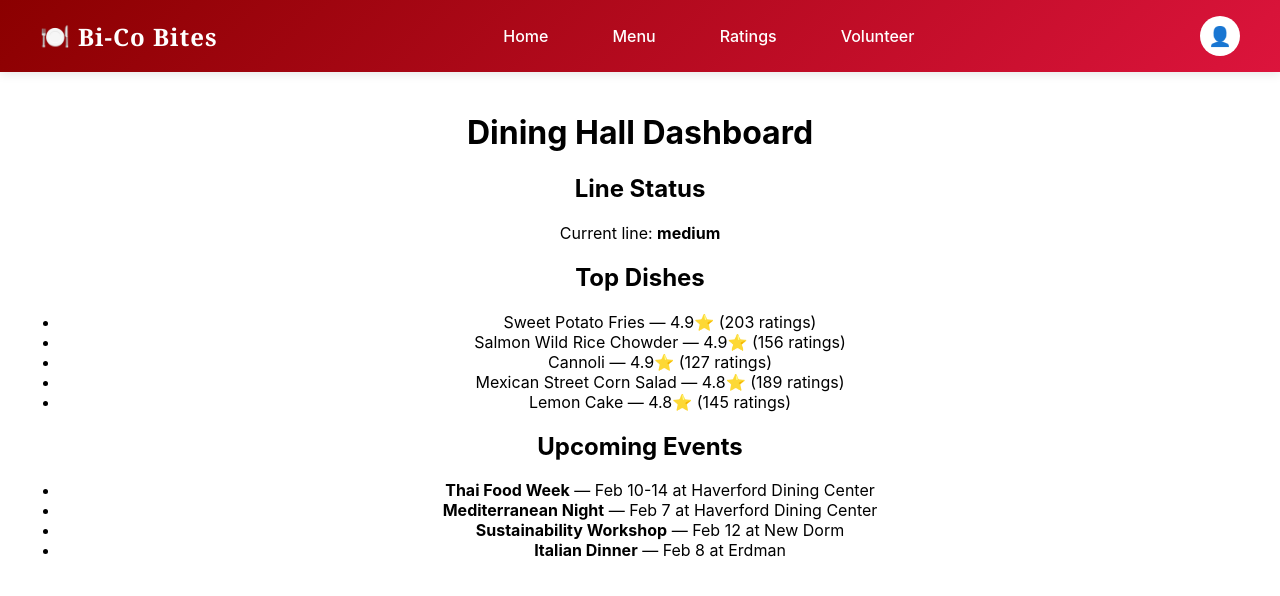
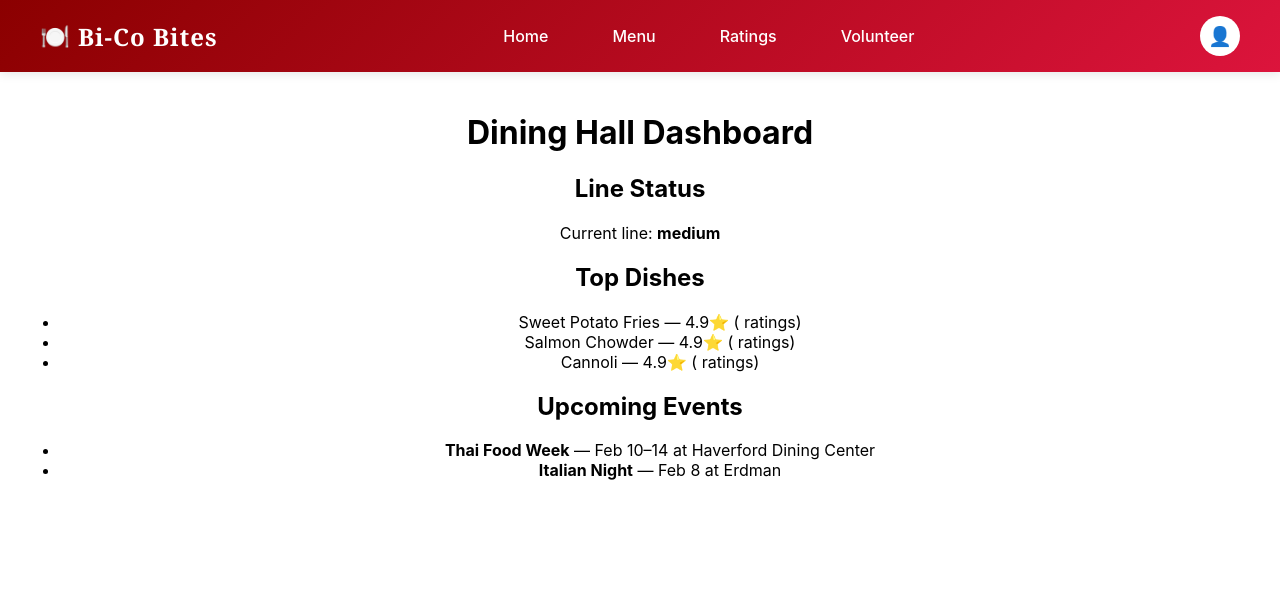
Before and after one commit to hudaimran-01/dining-hall-app, a React (Create React App) app: page / in a window 1280 px wide. Shown: the top 596 px of the page. Built offline with nearby package versions, Linux system fonts and the light colour scheme.

Commit message:
added images

```diff
--- a/src/mockData.js
+++ b/src/mockData.js
@@ -1,7 +1,7 @@
-// Mock data for demo - real menus from dining halls
+// Mock data for demo – UI-focused, no backend required
 
 export const mockMenuItems = [
-  // NEW DORM - LUNCH
+  // NEW DORM
   {
     id: 1,
     dishName: "Baked Meatballs",
@@ -9,21 +9,21 @@ export const mockMenuItems = [
     allergens: ["gluten"],
     mealType: "lunch",
     location: "New Dorm",
-    photo: "https://via.placeholder.com/300x200?text=Baked+Meatballs",
+    photo: "https://source.unsplash.com/400x300/?meatballs",
     isLocal: true,
     description: "Homemade meatballs baked to perfection"
   },
   {
     id: 2,
-    dishName: "Baked Vegan Meatballs",
+    dishName: "Vegan Meatballs",
     rating: 4.5,
-    allergens: ["gluten", "soy"],
+    allergens: ["soy"],
     mealType: "lunch",
     location: "New Dorm",
-    photo: "https://via.placeholder.com/300x200?text=Vegan+Meatballs",
+    photo: "https://source.unsplash.com/400x300/?vegan,meatballs",
     isLocal: true,
     isVegan: true,
-    description: "Plant-based meatballs"
+    description: "Plant-based meatballs in rich sauce"
   },
   {
     id: 3,
@@ -32,256 +32,126 @@ export const mockMenuItems = [
     allergens: ["gluten", "dairy"],
     mealType: "lunch",
     location: "New Dorm",
-    photo: "https://via.placeholder.com/300x200?text=Pierogi",
+    photo: "https://source.unsplash.com/400x300/?pierogi",
     isLocal: false,
-    description: "Traditional pierogi with sweet caramelized onions"
+    description: "Classic pierogi topped with sweet onions"
   },
   {
     id: 4,
-    dishName: "Tofu Teriyaki",
-    rating: 4.3,
-    allergens: ["soy"],
-    mealType: "lunch",
+    dishName: "Salmon Wild Rice Chowder",
+    rating: 4.9,
+    allergens: ["fish", "dairy"],
+    mealType: "dinner",
     location: "New Dorm",
-    photo: "https://via.placeholder.com/300x200?text=Tofu+Teriyaki",
-    isLocal: false,
-    isVegan: true,
-    description: "Marinated tofu in teriyaki sauce"
+    photo: "https://source.unsplash.com/400x300/?salmon,soup",
+    isLocal: true,
+    description: "Creamy chowder with wild rice and salmon"
   },
   {
     id: 5,
-    dishName: "Greek Pizza",
-    rating: 4.6,
-    allergens: ["gluten", "dairy"],
-    mealType: "lunch",
-    location: "New Dorm",
-    photo: "https://via.placeholder.com/300x200?text=Greek+Pizza",
-    isLocal: false,
-    description: "Mediterranean-style pizza"
-  },
-  {
-    id: 6,
-    dishName: "Salmon Wild Rice Chowder",
-    rating: 4.9,
-    allergens: ["fish", "dairy"],
-    mealType: "lunch",
-    location: "New Dorm",
-    photo: "https://via.placeholder.com/300x200?text=Salmon+Chowder",
-    isLocal: true,
-    description: "Creamy chowder with wild rice and fresh salmon"
-  },
-
-  // NEW DORM - DINNER
-  {
-    id: 7,
-    dishName: "Cottage Pie",
-    rating: 4.7,
-    allergens: ["dairy"],
-    mealType: "dinner",
-    location: "New Dorm",
-    photo: "https://via.placeholder.com/300x200?text=Cottage+Pie",
-    isLocal: true,
-    description: "Classic British comfort food"
-  },
-  {
-    id: 8,
-    dishName: "Nepal Tofu with Tomato",
-    rating: 4.4,
-    allergens: ["soy"],
-    mealType: "dinner",
-    location: "New Dorm",
-    photo: "https://via.placeholder.com/300x200?text=Nepal+Tofu",
-    isLocal: false,
-    isVegan: true,
-    description: "Nepalese-style tofu in tomato sauce"
-  },
-  {
-    id: 9,
-    dishName: "Grilled Chicken Breast",
-    rating: 4.5,
-    allergens: [],
-    mealType: "dinner",
-    location: "New Dorm",
-    photo: "https://via.placeholder.com/300x200?text=Grilled+Chicken",
-    isLocal: true,
-    description: "Perfectly grilled chicken breast"
-  },
-  {
-    id: 10,
     dishName: "Lemon Cake",
     rating: 4.8,
     allergens: ["gluten", "dairy", "eggs"],
     mealType: "dinner",
     location: "New Dorm",
-    photo: "https://via.placeholder.com/300x200?text=Lemon+Cake",
+    photo: "https://source.unsplash.com/400x300/?lemon,cake",
     isLocal: false,
-    isVegan: true,
-    description: "Light and refreshing lemon cake"
+    description: "Light and refreshing lemon dessert"
   },
 
-  // ERDMAN - LUNCH
+  // ERDMAN
   {
-    id: 11,
+    id: 6,
     dishName: "Chicken Noodle Soup",
     rating: 4.6,
     allergens: ["gluten"],
     mealType: "lunch",
     location: "Erdman",
-    photo: "https://via.placeholder.com/300x200?text=Chicken+Soup",
+    photo: "https://source.unsplash.com/400x300/?chicken,noodle,soup",
     isLocal: true,
-    description: "Classic homemade chicken noodle soup"
+    description: "Classic comfort soup"
   },
   {
-    id: 12,
-    dishName: "Gemelli with Pesto & Flame-Roasted Veggies",
+    id: 7,
+    dishName: "Gemelli with Pesto & Roasted Veggies",
     rating: 4.7,
     allergens: ["gluten", "dairy", "tree nuts"],
     mealType: "lunch",
     location: "Erdman",
-    photo: "https://via.placeholder.com/300x200?text=Pesto+Pasta",
+    photo: "https://source.unsplash.com/400x300/?pesto,pasta",
     isLocal: true,
-    description: "Twisted pasta with fresh pesto and roasted vegetables"
+    description: "Fresh pesto pasta with seasonal vegetables"
   },
   {
-    id: 13,
-    dishName: "Chicken Nuggets",
-    rating: 4.2,
-    allergens: ["gluten", "soy"],
-    mealType: "lunch",
-    location: "Erdman",
-    photo: "https://via.placeholder.com/300x200?text=Nuggets",
-    isLocal: false,
-    isVegan: true,
-    description: "Plant-based chicken nuggets"
-  },
-  {
-    id: 14,
+    id: 8,
     dishName: "Sweet Potato Fries",
     rating: 4.9,
     allergens: [],
     mealType: "lunch",
     location: "Erdman",
-    photo: "https://via.placeholder.com/300x200?text=Sweet+Potato+Fries",
+    photo: "https://source.unsplash.com/400x300/?sweet,potato,fries",
     isLocal: true,
     isVegan: true,
-    description: "Crispy sweet potato fries"
+    description: "Crispy oven-baked fries"
   },
   {
-    id: 15,
-    dishName: "Mexican Street Corn Salad",
-    rating: 4.8,
-    allergens: ["dairy"],
-    mealType: "lunch",
-    location: "Erdman",
-    photo: "https://via.placeholder.com/300x200?text=Street+Corn",
-    isLocal: true,
-    description: "Elote-style corn salad"
-  },
-  {
-    id: 16,
-    dishName: "Buffalo Chicken Pizza",
-    rating: 4.5,
-    allergens: ["gluten", "dairy"],
-    mealType: "lunch",
-    location: "Erdman",
-    photo: "https://via.placeholder.com/300x200?text=Buffalo+Pizza",
-    isLocal: false,
-    description: "Spicy buffalo chicken on pizza"
-  },
-
-  // ERDMAN - DINNER
-  {
-    id: 17,
-    dishName: "Homemade Meatballs in Marinara",
-    rating: 4.7,
-    allergens: ["gluten"],
-    mealType: "dinner",
-    location: "Erdman",
-    photo: "https://via.placeholder.com/300x200?text=Meatballs+Marinara",
-    isLocal: true,
-    description: "House-made meatballs in rich marinara sauce"
-  },
-  {
-    id: 18,
+    id: 9,
     dishName: "Baked Four Cheese Ziti",
     rating: 4.6,
     allergens: ["gluten", "dairy"],
     mealType: "dinner",
     location: "Erdman",
-    photo: "https://via.placeholder.com/300x200?text=Baked+Ziti",
+    photo: "https://source.unsplash.com/400x300/?baked,ziti",
     isLocal: false,
     description: "Creamy baked pasta with four cheeses"
   },
   {
-    id: 19,
-    dishName: "Italian Spinach with Pine Nuts",
-    rating: 4.4,
-    allergens: ["tree nuts"],
-    mealType: "dinner",
-    location: "Erdman",
-    photo: "https://via.placeholder.com/300x200?text=Spinach",
-    isLocal: true,
-    isVegan: true,
-    description: "Sautéed spinach with toasted pine nuts"
-  },
-  {
-    id: 20,
+    id: 10,
     dishName: "Cannoli",
     rating: 4.9,
     allergens: ["gluten", "dairy", "eggs"],
     mealType: "dinner",
     location: "Erdman",
-    photo: "https://via.placeholder.com/300x200?text=Cannoli",
+    photo: "https://source.unsplash.com/400x300/?cannoli",
     isLocal: false,
     description: "Traditional Italian dessert"
   },
 
-  // HAVERFORD DINING CENTER - DINNER
+  // HAVERFORD DINING CENTER
   {
-    id: 21,
+    id: 11,
     dishName: "Beef & Lamb Gyro",
     rating: 4.8,
     allergens: ["gluten"],
     mealType: "dinner",
     location: "Haverford Dining Center",
-    photo: "https://via.placeholder.com/300x200?text=Gyro",
+    photo: "https://source.unsplash.com/400x300/?gyro",
     isLocal: true,
-    description: "Mediterranean gyro with seasoned beef and lamb"
+    description: "Mediterranean gyro with seasoned meat"
   },
   {
-    id: 22,
-    dishName: "Seasoned Boneless Chicken Strips",
-    rating: 4.5,
-    allergens: [],
-    mealType: "dinner",
-    location: "Haverford Dining Center",
-    photo: "https://via.placeholder.com/300x200?text=Chicken+Strips",
-    isLocal: true,
-    description: "Tender chicken strips with Mediterranean spices"
-  },
-  {
-    id: 23,
+    id: 12,
     dishName: "Turkish Eggplant",
     rating: 4.6,
     allergens: [],
     mealType: "dinner",
     location: "Haverford Dining Center",
-    photo: "https://via.placeholder.com/300x200?text=Eggplant",
+    photo: "https://source.unsplash.com/400x300/?eggplant,mediterranean",
     isLocal: true,
     isVegan: true,
     description: "Roasted eggplant with Turkish spices"
   },
   {
-    id: 24,
-    dishName: "Moroccan Carrots",
+    id: 13,
+    dishName: "Falafel Bowl",
     rating: 4.7,
-    allergens: [],
-    mealType: "dinner",
+    allergens: ["sesame"],
+    mealType: "lunch",
     location: "Haverford Dining Center",
-    photo: "https://via.placeholder.com/300x200?text=Carrots",
+    photo: "https://source.unsplash.com/400x300/?falafel,bowl",
     isLocal: true,
     isVegan: true,
-    description: "Carrots with North African spices"
+    description: "Falafel with hummus and fresh veggies"
   }
 ];
 
@@ -289,92 +159,24 @@ export const mockEvents = [
   {
     id: 1,
     title: "Thai Food Week",
-    date: "Feb 10-14",
+    date: "Feb 10–14",
     location: "Haverford Dining Center",
-    description: "Experience authentic Thai cuisine all week!",
+    description: "Authentic Thai cuisine all week",
     internationalBar: "Thai"
   },
   {
     id: 2,
-    title: "Mediterranean Night",
-    date: "Feb 7",
-    location: "Haverford Dining Center",
-    description: "Tonight's special: Mediterranean Fare with gyros, chicken, and traditional sides"
-  },
-  {
-    id: 3,
-    title: "Sustainability Workshop",
-    date: "Feb 12",
-    location: "New Dorm",
-    description: "Learn about our local sourcing initiatives"
-  },
-  {
-    id: 4,
-    title: "Italian Dinner",
+    title: "Italian Night",
     date: "Feb 8",
     location: "Erdman",
-    description: "Classic Italian dishes featuring homemade meatballs and fresh pasta"
+    description: "Homemade pasta and classic Italian dishes"
   }
-];
-
-export const mockRatings = [
-  { dishName: "Sweet Potato Fries", rating: 5, userName: "Sarah K." },
-  { dishName: "Salmon Wild Rice Chowder", rating: 5, userName: "Mike R." },
-  { dishName: "Beef & Lamb Gyro", rating: 5, userName: "Alex T." },
-  { dishName: "Cannoli", rating: 5, userName: "Jamie L." },
-  { dishName: "Lemon Cake", rating: 5, userName: "Chris P." },
-  { dishName: "Mexican Street Corn Salad", rating: 5, userName: "Taylor M." },
-  { dishName: "Gemelli with Pesto & Flame-Roasted Veggies", rating: 4, userName: "Jordan B." }
 ];
 
 export const mockLineStatus = "medium";
 
 export const mockTopDishes = [
-  { dishName: "Sweet Potato Fries", avgRating: 4.9, numRatings: 203, location: "Erdman" },
-  { dishName: "Salmon Wild Rice Chowder", avgRating: 4.9, numRatings: 156, location: "New Dorm" },
-  { dishName: "Cannoli", avgRating: 4.9, numRatings: 127, location: "Erdman" },
-  { dishName: "Mexican Street Corn Salad", avgRating: 4.8, numRatings: 189, location: "Erdman" },
-  { dishName: "Lemon Cake", avgRating: 4.8, numRatings: 145, location: "New Dorm" }
+  { dishName: "Sweet Potato Fries", avgRating: 4.9, location: "Erdman" },
+  { dishName: "Salmon Chowder", avgRating: 4.9, location: "New Dorm" },
+  { dishName: "Cannoli", avgRating: 4.9, location: "Erdman" }
 ];
-
-export const mockWorstDishes = [
-  { dishName: "Chicken Nuggets", avgRating: 4.2, numRatings: 67, location: "Erdman" },
-  { dishName: "Tofu Teriyaki", avgRating: 4.3, numRatings: 54, location: "New Dorm" },
-  { dishName: "Nepal Tofu with Tomato", avgRating: 4.4, numRatings: 43, location: "New Dorm" }
-];
-
-export const mockPoll = {
-  question: "What dish would you like to see next week?",
-  options: ["Tacos", "Sushi", "Indian Curry", "Pizza"],
-  votes: { "Tacos": 45, "Sushi": 67, "Indian Curry": 23, "Pizza": 89 }
-};
-
-export const mockVolunteerEvents = [
-  {
-    id: 1,
-    shelterName: "Main Line Community Center",
-    shelterAddress: "123 Lancaster Ave, Bryn Mawr, PA",
-    date: "Feb 10",
-    time: "5:00 PM",
-    volunteersNeeded: 6,
-    volunteersSignedUp: ["user1", "user2", "user3"],
-    description: "Help deliver excess food from New Dorm to local shelter"
-  },
-  {
-    id: 2,
-    shelterName: "Ardmore Food Pantry",
-    shelterAddress: "456 Haverford Rd, Ardmore, PA",
-    date: "Feb 15",
-    time: "4:30 PM",
-    volunteersNeeded: 8,
-    volunteersSignedUp: ["user1", "user4"],
-    description: "Weekly food delivery from all three dining halls"
-  }
-];
-
-export const mockWasteData = [
-  { date: "Feb 6", dishName: "Chicken Nuggets", amount: "3.2", mealType: "lunch", location: "Erdman" },
-  { date: "Feb 6", dishName: "Greek Pizza", amount: "2.1", mealType: "lunch", location: "New Dorm" },
-  { date: "Feb 5", dishName: "Tofu Teriyaki", amount: "1.8", mealType: "lunch", location: "New Dorm" },
-  { date: "Feb 5", dishName: "Baked Ziti", amount: "2.5", mealType: "dinner", location: "Erdman" }
-];
```
